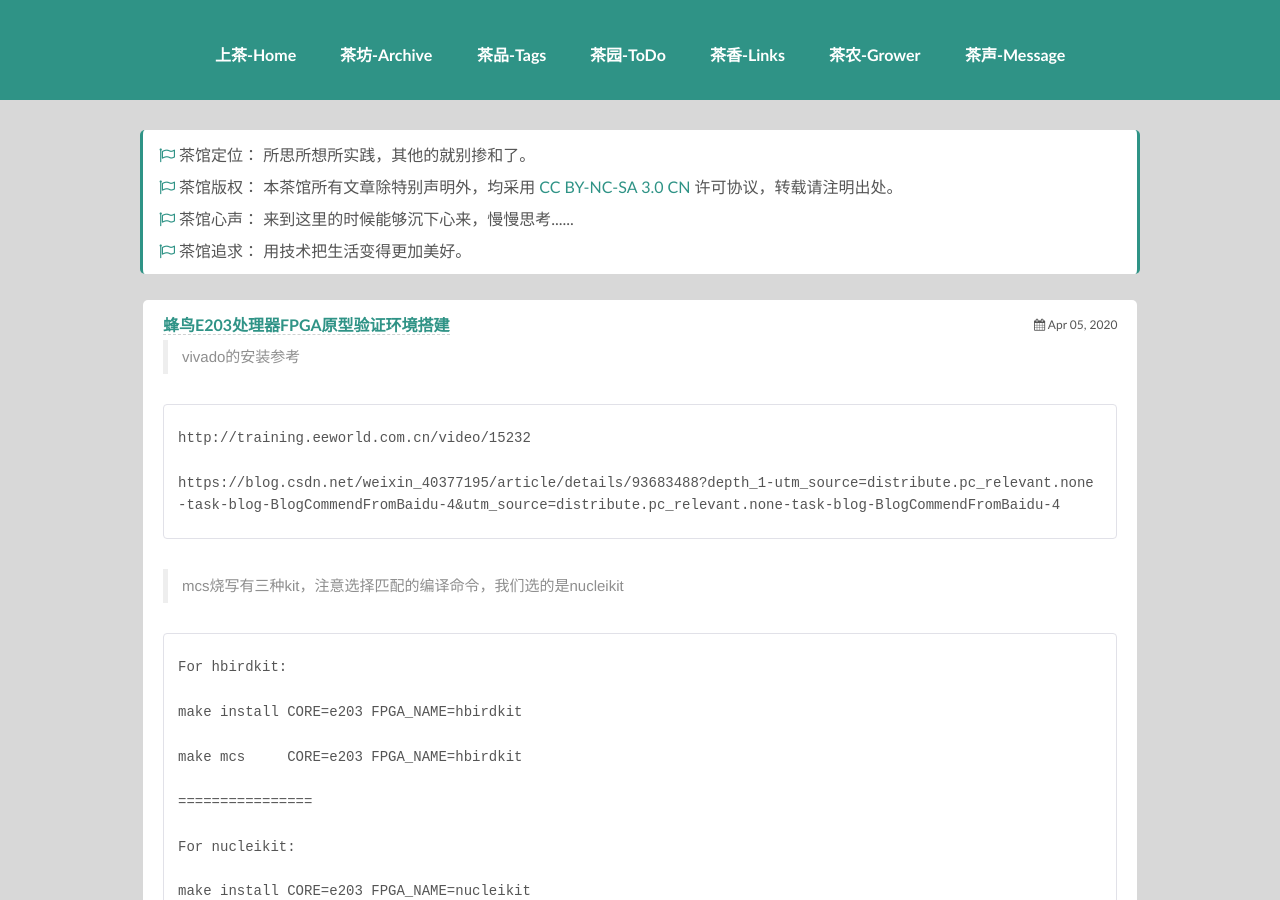
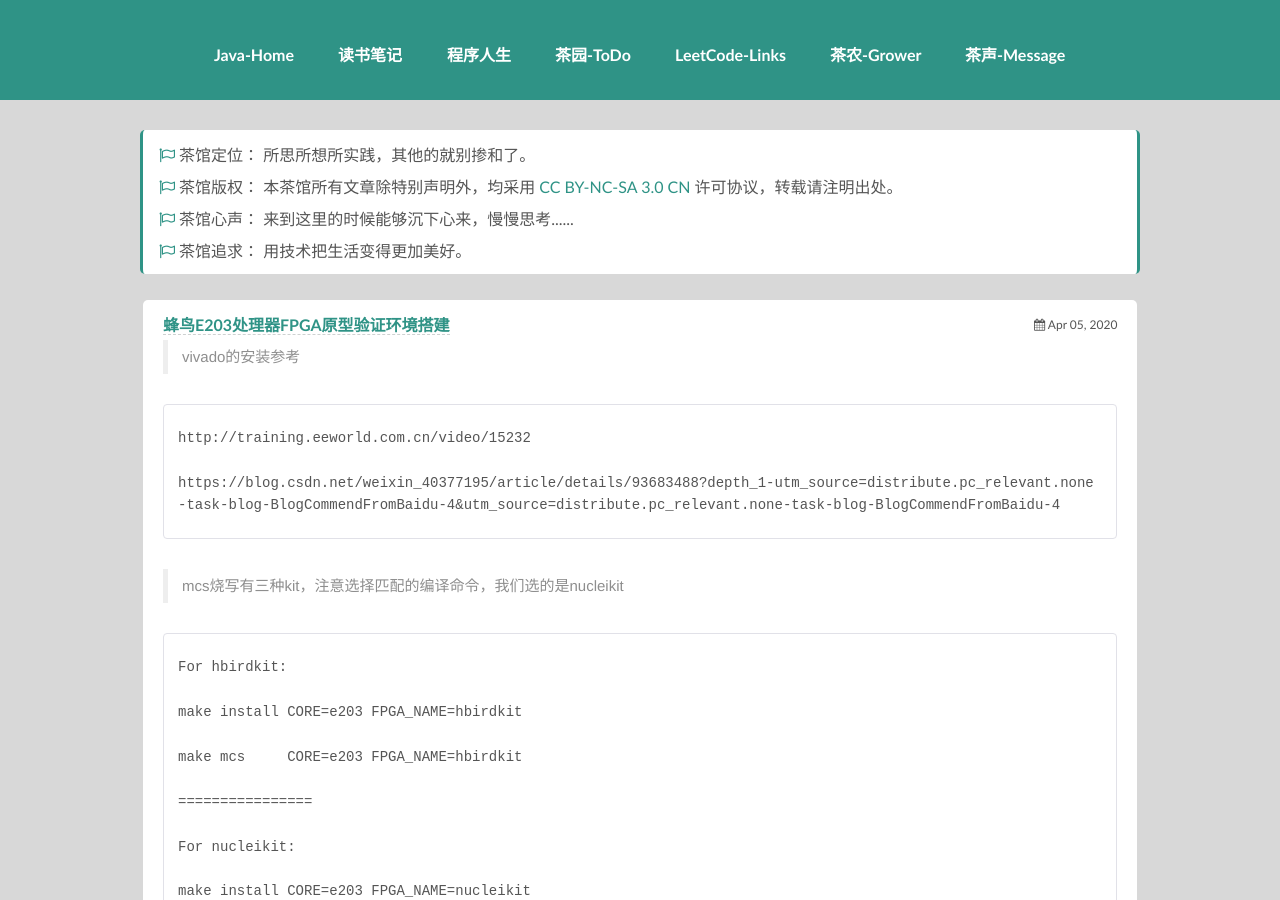
Before and after one commit to Rise1024/-Rise1024-.github.io, a Jekyll site: the page built from index.html, in a window 1280 px wide and 900 px high. Built offline with Jekyll 4.4.1, drawn with Linux system fonts in a browser that asks for light colours; nearby versions of some CDN libraries.

Commit message:
update default.html title

```diff
--- a/_includes/themes/effector-wide/default.html
+++ b/_includes/themes/effector-wide/default.html
@@ -16,11 +16,11 @@
   <link rel="alternate" type="application/rss+xml" title="RSS for {{ site.title }}" href="/feed/">
 </head>
 <div class="nav">
-  <a href="/" class="hvr-pulse-grow">上茶-Home</a>
-  <a href="/archive" class="hvr-wobble-horizontal">茶坊-Archive</a>
-  <a href="/tag" class="hvr-wobble-top">茶品-Tags</a>
+  <a href="/" class="hvr-pulse-grow">Java-Home</a>
+  <a href="/archive" class="hvr-wobble-horizontal">读书笔记</a>
+  <a href="/tag" class="hvr-wobble-top">程序人生</a>
   <a href="/todo" class="hvr-wobble-bottom">茶园-ToDo</a>
-  <a href="/links" class="hvr-wobble-skew">茶香-Links</a>
+  <a href="/links" class="hvr-wobble-skew">LeetCode-Links</a>
   <a href="/teawaiter" class="hvr-buzz  ">茶农-Grower</a>
   <a href="/talk" class="hvr-pulse">茶声-Message</a>
 
```
